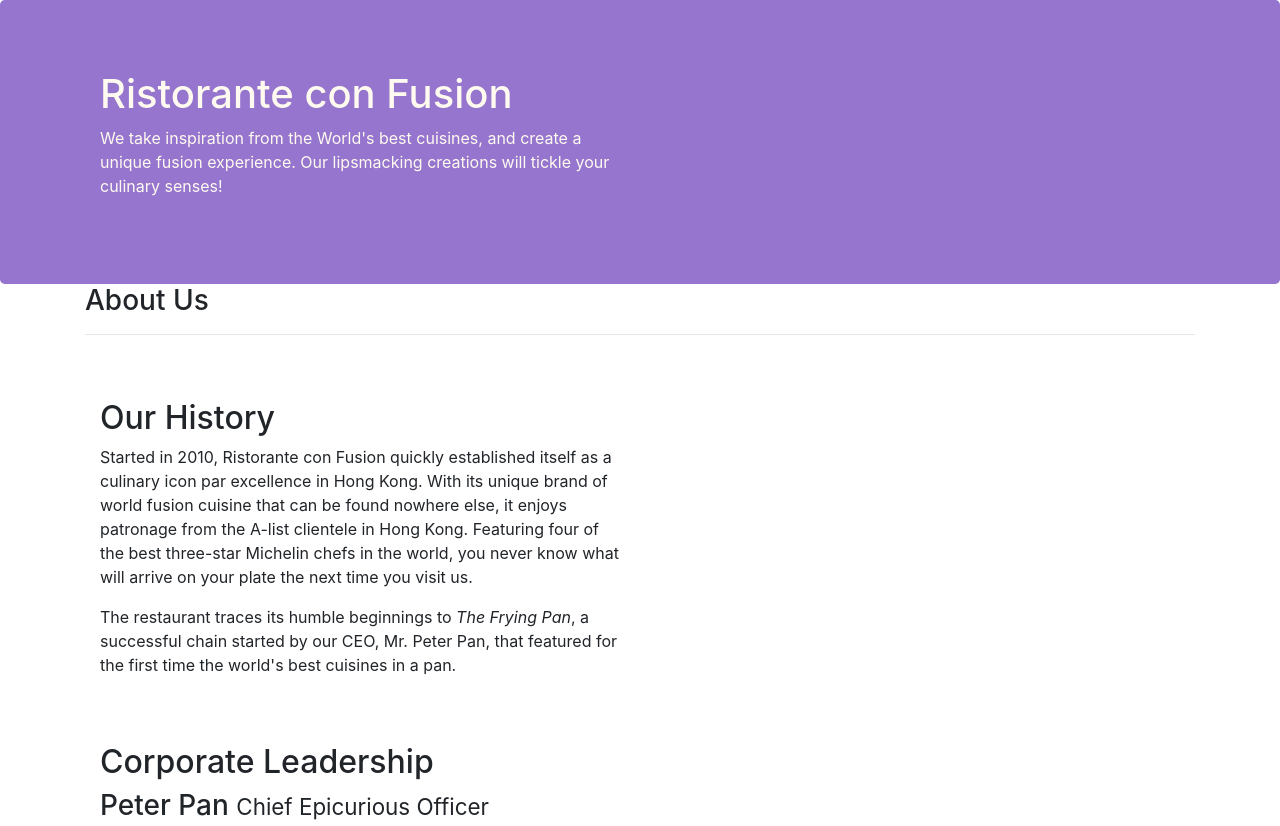
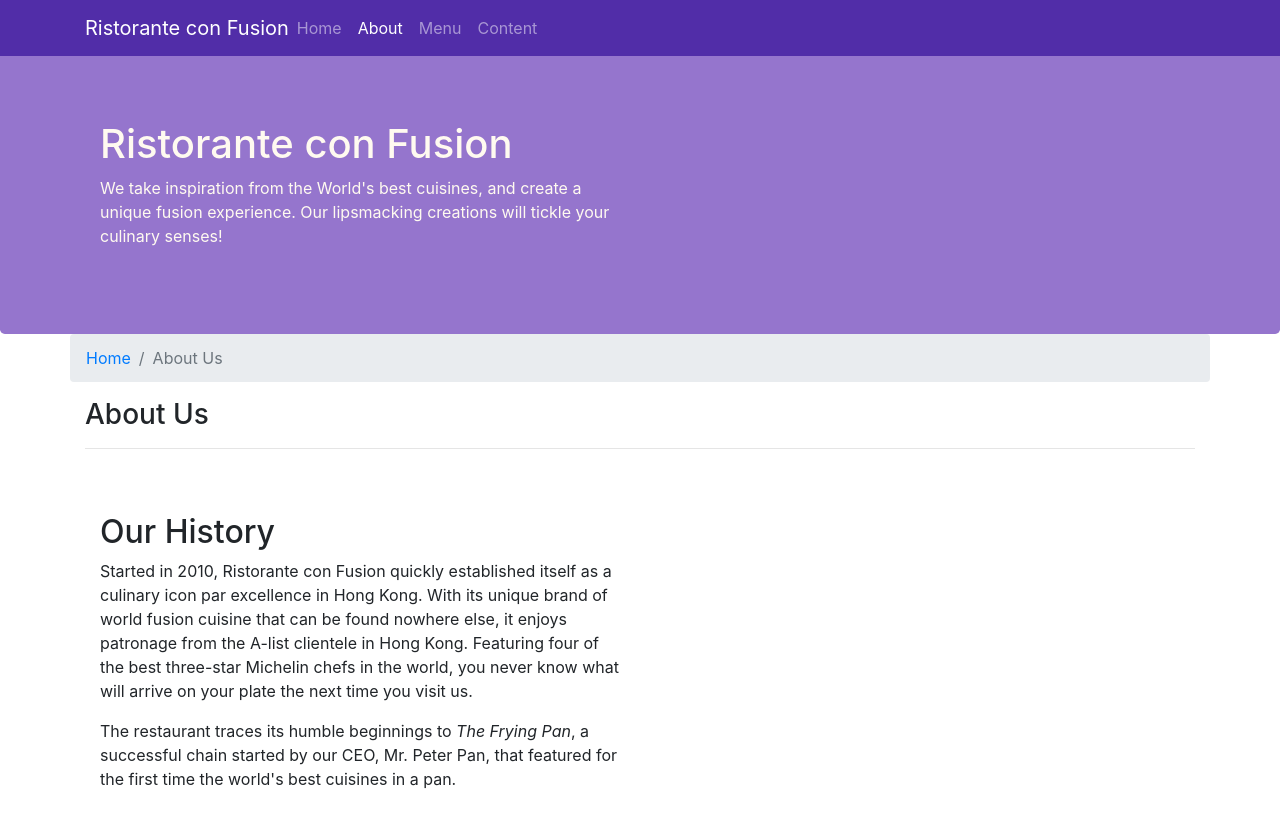
Before and after one commit to wajid461/conFusion-Restaurant, a website: page aboutus.html in a window 1280 px wide. Shown: the top 826 px of the page. Drawn offline with nearby package versions, Linux system fonts and the light colour scheme.

Commit message:
Navbar and breadcrumb

```diff
--- a/aboutus.html
+++ b/aboutus.html
@@ -15,7 +15,22 @@
 </head>
 
 <body>
-
+    <nav class="navbar navbar-dark navbar-expand-sm fixed-top">
+        <div class="container">
+            <button class="navbar-toggler" type="button" data-toggle="collapse" data-target="#Navbar">
+                <span class="navbar-toggler-icon"></span>
+            </button>
+            <a class="navbar-brand mr-auto" href="index.html">Ristorante con Fusion</a>
+            <div class="collapse navbar-collapse" id="Navbar">
+                <ul class="navbar-nav mr-auto">
+                    <li class="nav-item"><a class="nav-link" href="index.html">Home</a></li>
+                    <li class="nav-item active"><a class="nav-link" href="#">About</a></li>
+                    <li class="nav-item"><a class="nav-link" href="#">Menu</a></li>
+                    <li class="nav-item"><a class="nav-link" href="#">Content</a></li>
+                </ul>
+            </div>
+        </div>
+    </nav>
     <header class="jumbotron">
         <div class="container">
             <div class="row row-header">
@@ -31,6 +46,10 @@
 
     <div class="container">
         <div class="row">
+            <ol class="col-12 breadcrumb">
+                <li class="breadcrumb-item"><a href="index.html">Home</a></li>
+                <li class="breadcrumb-item active">About Us</li>
+            </ol>
             <div class="col col-sm">
                <h3>About Us</h3>
                <hr>
@@ -71,7 +90,7 @@
                 <div class="col-4 offset-1 col-sm-2">
                     <h5>Links</h5>
                     <ul class="list-unstyled">
-                        <li><a href="#">Home</a></li>
+                        <li><a href="index.html">Home</a></li>
                         <li><a href="#">About</a></li>
                         <li><a href="#">Menu</a></li>
                         <li><a href="#">Contact</a></li>
--- a/css/styles.css
+++ b/css/styles.css
@@ -28,3 +28,12 @@
     margin: 0px auto;
     color: #0F0F0F;
 }
+
+body {
+    padding: 50px 0px 0px 0px;
+    z-index: 0;
+}
+
+.navbar-dark {
+    background-color: #512da8;
+}
```
Also changed, not shown: index.html (+17 -1 lines).
